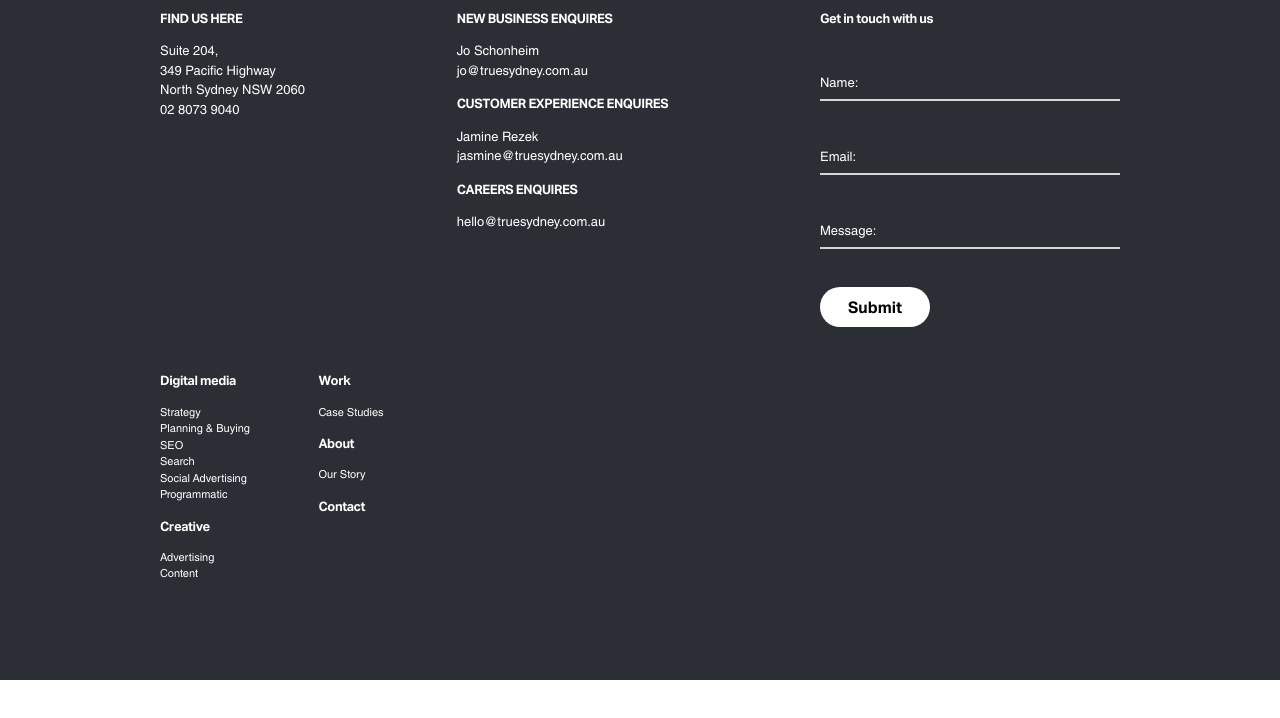
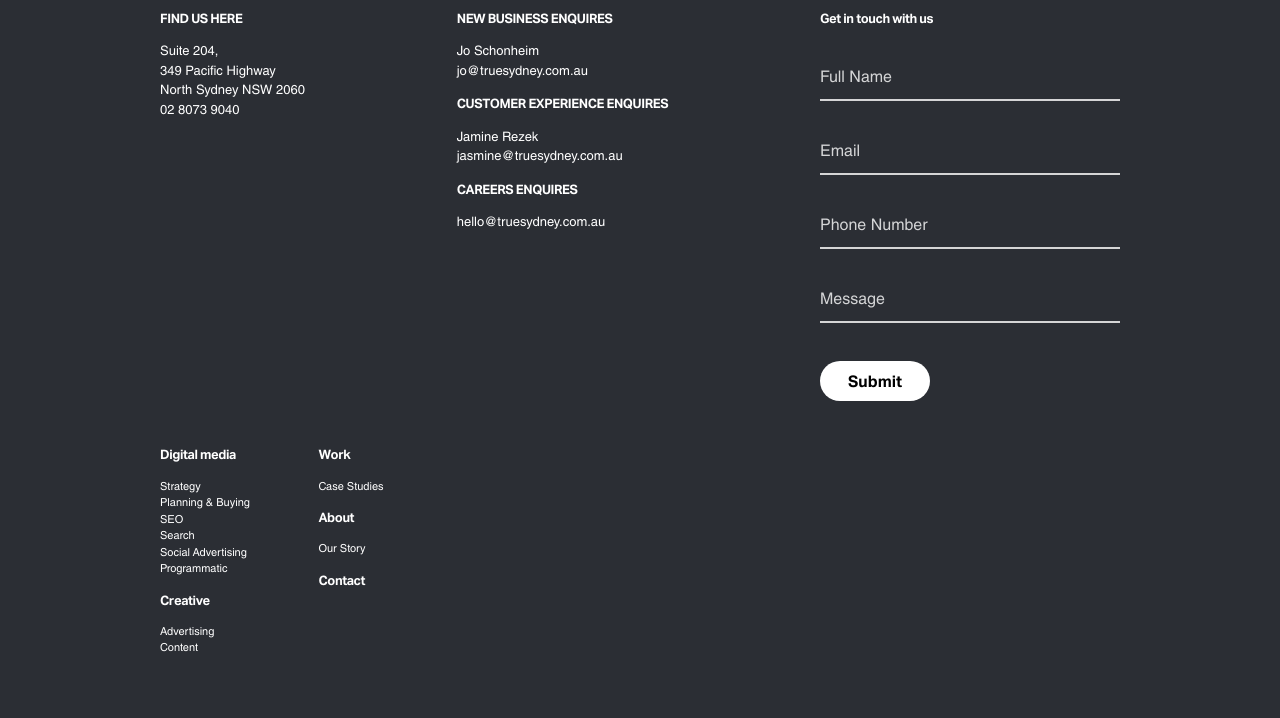
Before and after one commit to 40ftslinky/true, a plain HTML site: page index.html in a window 1280 px wide. Shown: the part 6664-7382 px from the top of the page. Before the commit the page ends 7344 px from the top, so only its background shows below. Drawn offline with nearby package versions, Linux system fonts and the light colour scheme.

Commit message:
form updates

```diff
--- a/css/form.css
+++ b/css/form.css
@@ -2,6 +2,19 @@
 /*  =======================================
     FORM
     =================================== */
+
+    ::-webkit-input-placeholder { /* Chrome/Opera/Safari */
+        color: rgba(255,255,255,.8);
+      }
+      ::-moz-placeholder { /* Firefox 19+ */
+        color: rgba(255,255,255,.8);
+      }
+      :-ms-input-placeholder { /* IE 10+ */
+        color: rgba(255,255,255,.8);
+      }
+      :-moz-placeholder { /* Firefox 18- */
+        color: rgba(255,255,255,.8);
+      }
 
     #form.form {
         box-sizing: border-box;
@@ -30,9 +43,10 @@
 
     #form input[type="text"],
     #form input[type="email"],
+    #form input[type="number"],
     #form input[name="message"] {
         width: 100%;
-        padding: 0.5rem 1rem;
+        padding: 0.5rem 1rem 0.5rem 0;
         font-size: 1rem;
         line-height: inherit;
         letter-spacing: .2;
@@ -72,6 +86,8 @@
         /* background: var(--vlight_grey); */
         border-bottom:2px solid var(--white-50);
         outline: none;
+        padding-left: 1rem;
+
     }
 
     #form select:focus-within + label,
@@ -84,7 +100,6 @@
     #form input[type="email"]:focus-within + label,
     #form input[name="message"]:focus-within + label,
     #form input:not(:placeholder-shown) + label { /* placeholder needs to have something in it - a space will do eg: placeholder=" " */
-
         /* font-size: 0.7em; */
         color: var(--not-white);
         font-weight: 400;
--- a/index.html
+++ b/index.html
@@ -779,25 +779,33 @@
                 <input
                   type="text"
                   name="name"
-                  placeholder=" "
+                  placeholder="Full Name"
                 />
-                <label htmlFor="name">Name:</label>
+                <!-- <label htmlFor="name">Name:</label> -->
               </div>
               <div class="form_row">
                 <input
                   type="email"
                   name="email"
-                  placeholder=" "
+                  placeholder="Email"
                 />
-                <label htmlFor="name">Email:</label>
+                <!-- <label htmlFor="name">Email:</label> -->
+              </div>
+              <div class="form_row">
+                <input
+                  type="number"
+                  name="email"
+                  placeholder="Phone Number"
+                />
+                <!-- <label htmlFor="name">Phone:</label> -->
               </div>
               <div class="form_row">
                 <input
                   type="textarea"
                   name="message"
-                  placeholder=" "
+                  placeholder="Message "
                 />
-                <label htmlFor="name">Message:</label>
+                <!-- <label htmlFor="name">Message:</label> -->
               </div>
               <div class="form_row">
                 <button class="btn btn-white">Submit</button>
```
Also changed, not shown: 1 other file.
